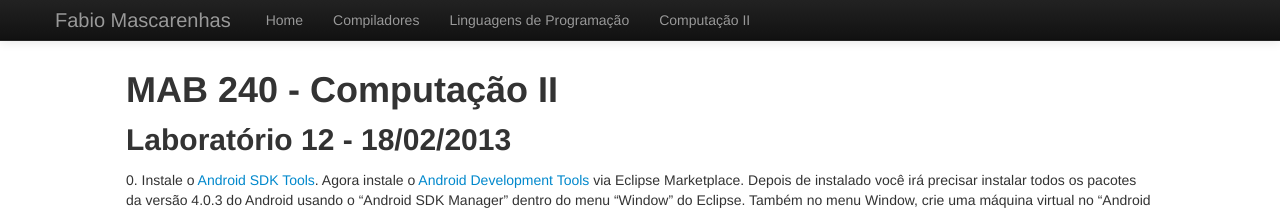
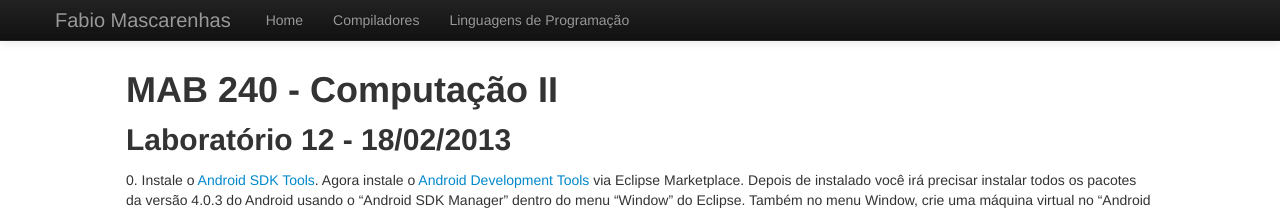
Before and after one commit to fabiomascarenhas/fabiomascarenhas.github.com, a Jekyll site: the page built from java/lab12.md, in a window 1280 px wide. Shown: the top 210 px of the page. Built offline with Jekyll 4.4.1, drawn with Linux system fonts in a browser that asks for light colours.

Commit message:
mudando barra de topo

```diff
--- a/_layouts/default.html
+++ b/_layouts/default.html
@@ -40,8 +40,7 @@
               <li><a href="{{page.relpath}}/">Home</a></li>
               <li><a href="{{page.relpath}}/comp">Compiladores</a></li>
               <li><a href="{{page.relpath}}/lp">Linguagens de Programação</a></li>
-              <li><a href="{{page.relpath}}/java">Computação II</a></li>
-            </ul>
+           </ul>
           </div><!--/.nav-collapse -->
         </div>
       </div>
```
